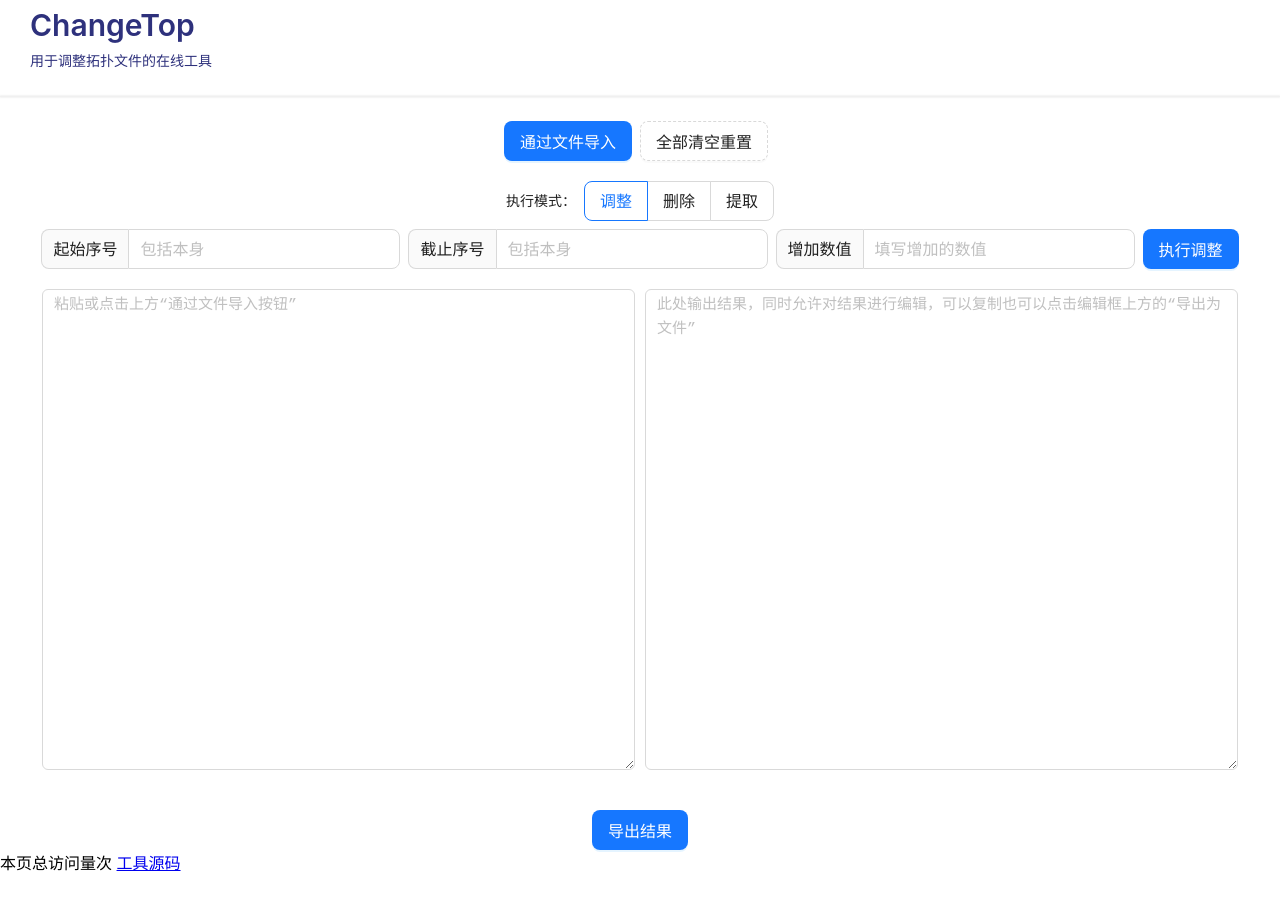
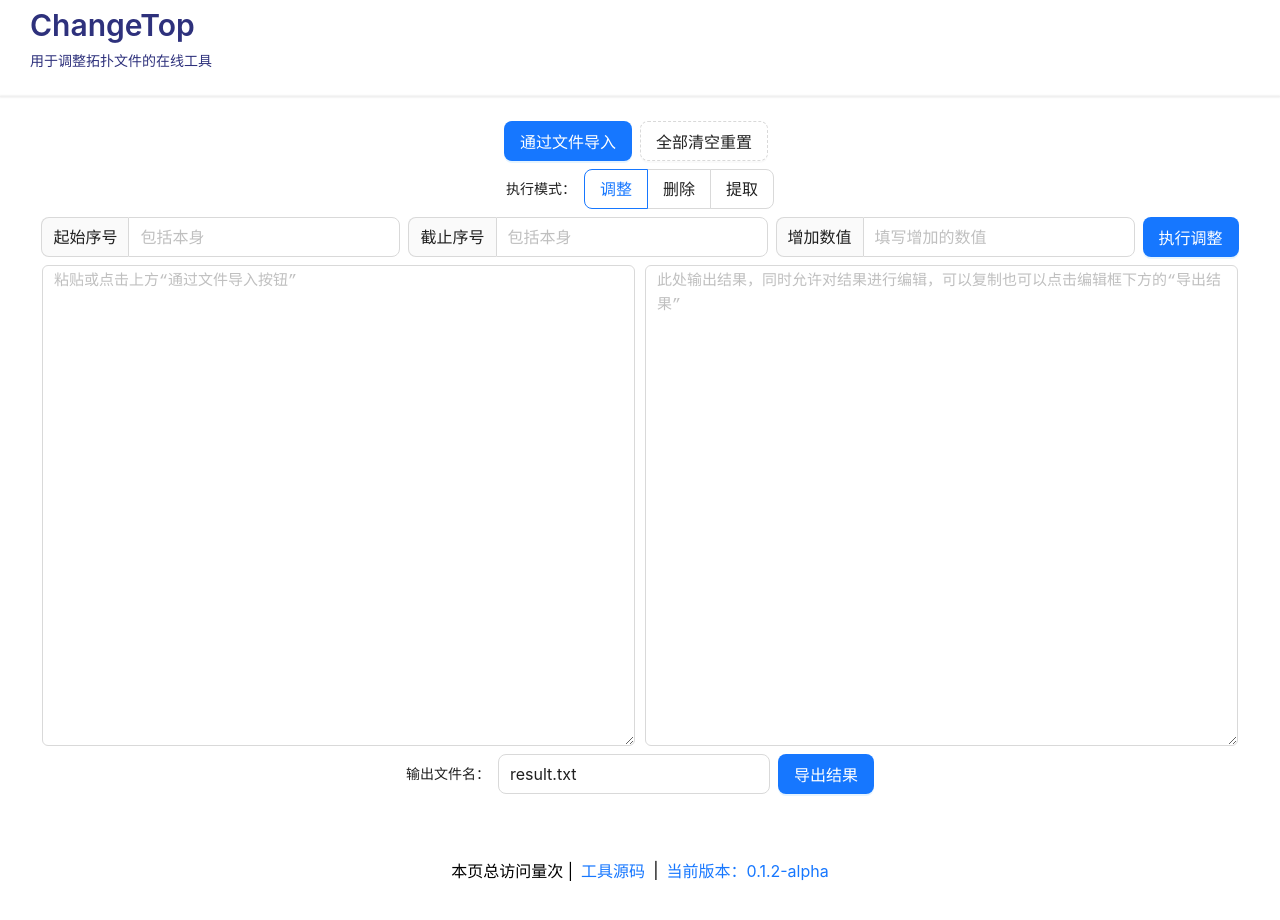
Before and after one commit to sasaju/change-top-web, a React (Create React App) app: page / in a window 1280 px wide. Shown: the top 920 px of the page. Before the commit the page ends 874 px from the top, so only its background shows below. Built offline with nearby package versions, Linux system fonts and the light colour scheme.

Commit message:
0.1.2-alpha 支持自定义导出名称 优化页面

```diff
--- a/package.json
+++ b/package.json
@@ -1,7 +1,7 @@
 {
   "name": "change-top-web",
-  "version": "0.1.0",
-  "homepage": "./",
+  "version": "0.1.2-alpha",
+  "homepage": "https://tools.drugfly.top",
   "private": true,
   "dependencies": {
     "@testing-library/jest-dom": "^5.16.5",
--- a/public/index.html
+++ b/public/index.html
@@ -43,9 +43,9 @@
     -->
   </body>
 <footer>
-<span id="busuanzi_container_page_pv">
-    本页总访问量<span id="busuanzi_value_page_pv"></span>次
-</span>
-  <a href="https://github.com/sasaju/change-top-web" target="_blank" rel="noopener noreferrer">工具源码</a>
+<!--<span id="busuanzi_container_page_pv">-->
+<!--    本页总访问量<span id="busuanzi_value_page_pv"></span>次-->
+<!--</span>-->
+<!--  <a href="https://github.com/sasaju/change-top-web" target="_blank" rel="noopener noreferrer">工具源码</a>-->
 </footer>
 </html>
--- a/src/lib/ChangeTop.ts
+++ b/src/lib/ChangeTop.ts
@@ -45,9 +45,12 @@ export function read(
         }
     }
 
+    let index = 0
     for (const line of lines) {
+        index += 1
         // 检查是否是";"或者"#"开头或者无内容，如果是，则直接输出不做处理
         if (containSpecialChar(line)) {
+            if (index)
             outputStr(line + "\n");
             continue;
         }
--- /dev/null
+++ b/src/ui/body/BottomContent.tsx
@@ -0,0 +1,44 @@
+import {Button, Modal, Space} from "antd";
+import React, {useState} from "react";
+
+const BottomContent = () => {
+    const { version } = require("../../../package.json");
+    const [show,setShow] = useState(false)
+    function showReleaseNote(){
+        setShow(true)
+    }
+    return (
+        <Space direction="horizontal">
+
+            <span id="busuanzi_container_page_pv">
+                本页总访问量<span id="busuanzi_value_page_pv"></span>次 |
+            </span>
+            <a href="https://github.com/sasaju/change-top-web" target="_blank" rel="noopener noreferrer">工具源码</a> |
+            {/* eslint-disable-next-line jsx-a11y/anchor-is-valid */}
+            <a onClick={showReleaseNote}>
+                当前版本：{version}
+            </a>
+            <ReleaseNoteDialog open={show} onCancel={()=>{setShow(false)}}/>
+        </Space>
+    );
+}
+
+const ReleaseNoteDialog = ({open, onCancel}:{open:boolean, onCancel:() => void}) => {
+    return (
+        <Modal
+        title="更新日志"
+        open={open}
+        onCancel={onCancel}
+        footer={[
+            <Button key="know" onClick={onCancel}>
+                知道了
+            </Button>,
+        ]}
+        centered={true}
+        >
+            <p>0.1.2-alpha：实现基本功能  2023-07-19</p>
+        </Modal>
+    )
+}
+
+export default BottomContent;
--- a/src/ui/body/ExportResult.tsx
+++ b/src/ui/body/ExportResult.tsx
@@ -1,8 +1,10 @@
-import React from 'react';
-import {Button, message} from 'antd';
+import React, {useState} from 'react';
+import {Button, Input, message, Space, Typography} from 'antd';
 import { saveAs } from 'file-saver';
+const {Text} = Typography;
 
-const DownloadFile = ({filename, text}:{filename:string, text:string}) => {
+const DownloadFile = ({text}:{text:string}) => {
+    const [filename, updateFilename] = useState("result.txt")
     const handleDownload = () => {
         if (text===""){
             message.error("结果为空")
@@ -13,9 +15,21 @@ const DownloadFile = ({filename, text}:{filename:string, text:string}) => {
     };
 
     return (
-        <Button type="primary" onClick={handleDownload} size="large">
-            导出结果
-        </Button>
+        <Space direction="horizontal">
+            <Text>
+                输出文件名：
+            </Text>
+            <Input
+                key="filename"
+                placeholder="输入文件名"
+                size="large"
+                value={filename}
+                onChange={(i) => updateFilename(i.target.value)}
+            />
+            <Button type="primary" onClick={handleDownload} size="large">
+                导出结果
+            </Button>
+        </Space>
     );
 };
 
--- a/src/ui/body/LeftAndRightTextArea.tsx
+++ b/src/ui/body/LeftAndRightTextArea.tsx
@@ -23,7 +23,7 @@ const RightTextArea:React.FC<TextAreaProps> = ({value,onChange}) => {
             value={value}
             rows={20}
             style={{"fontFamily": "monospace", "fontSize":"15px",flex:1}}
-            placeholder="此处输出结果，同时允许对结果进行编辑，可以复制也可以点击编辑框上方的“导出为文件”"
+            placeholder="此处输出结果，同时允许对结果进行编辑，可以复制也可以点击编辑框下方的“导出结果”"
             onChange={onChange}
         />
     )
--- a/src/ui/body/MainPage.tsx
+++ b/src/ui/body/MainPage.tsx
@@ -6,6 +6,7 @@ import {ChangeEvent, useState} from "react";
 import {useImmer} from "use-immer";
 import {handleTopStr} from "../../lib/repo";
 import {RadioChangeEvent} from "antd/es/radio/interface";
+import BottomContent from "./BottomContent";
 
 const ControlButtons = ({handleFileChosen,handleReset}:{
     handleFileChosen:(file:File) =>void,
@@ -123,13 +124,12 @@ export const MainPage = () => {
         )
     }
     return(
-        <>
+        <Space direction="vertical">
             <ControlButtons
                 handleFileChosen={handleFileChosen}
                 handleReset={handleReset}
             />
 
-            <br/><br/>
 
             <ChangeModeAndInput
                 mode={mode}
@@ -143,8 +143,6 @@ export const MainPage = () => {
                 spinning={spinning}
             />
 
-            <br/><br/>
-
             <LeftAndRightTextArea
                 leftValue={leftValue}
                 onLeftChange={onLeftChange}
@@ -152,12 +150,15 @@ export const MainPage = () => {
                 onRightChange={onRightChange}
             />
 
+            <DownloadFile
+                text={rightValue}
+            />
+
             <br/><br/>
 
-            <DownloadFile
-                filename="rerult.txt"
-                text={rightValue}
-            />
-        </>
+            <BottomContent/>
+
+            <br/><br/>
+        </Space>
     )
 }
```
